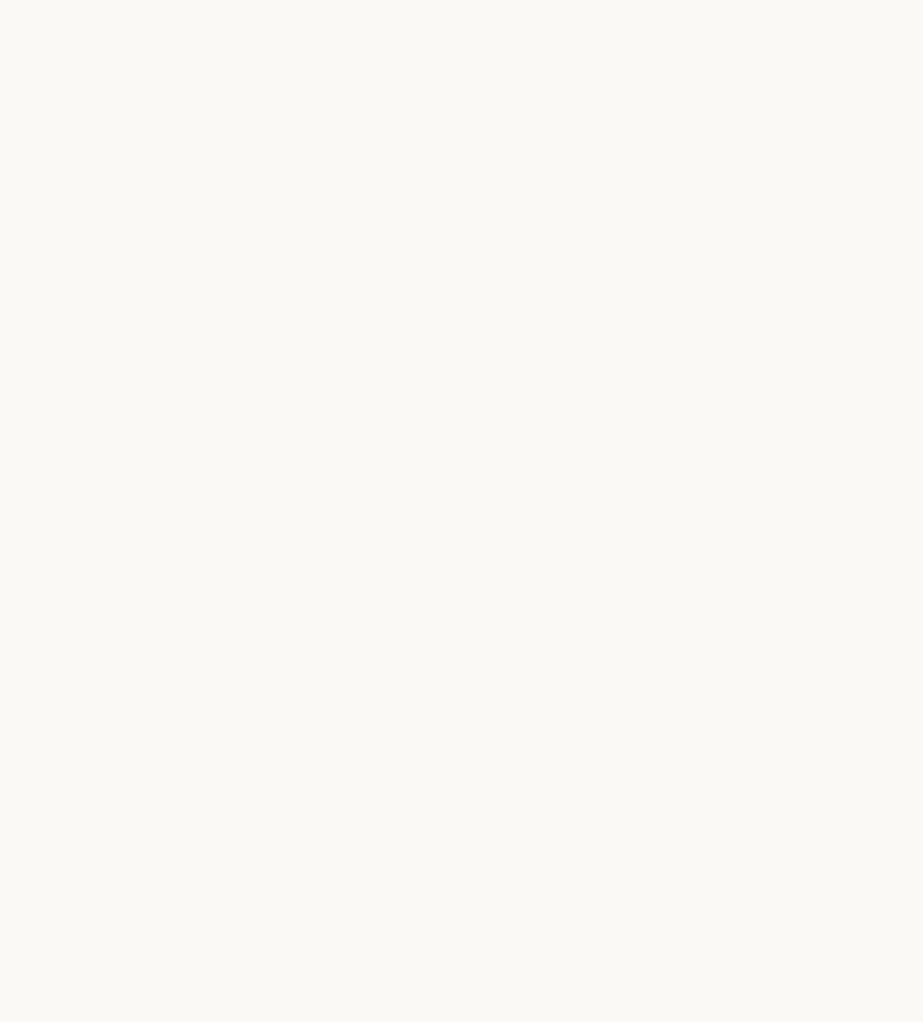
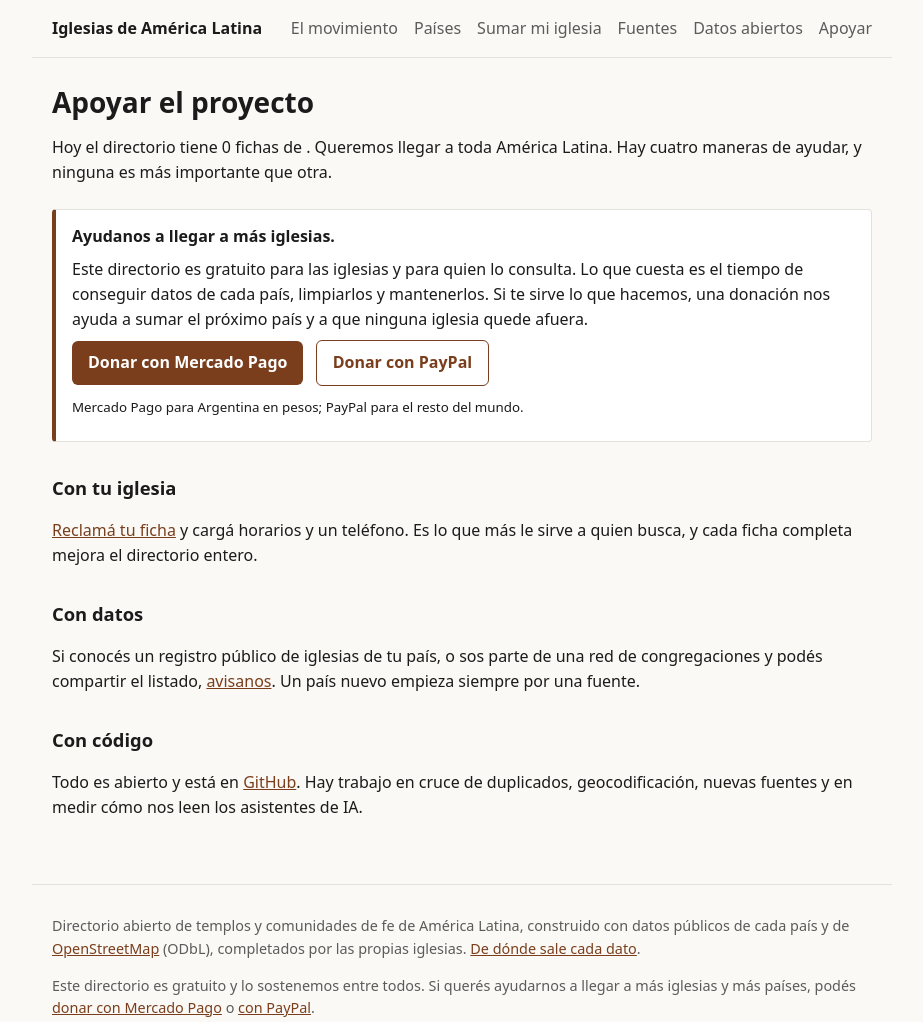
Before and after one commit to edgardok/iglesias, an Astro site in the folder sitio/: page /apoyar in a window 1280 px wide. Before the commit this address had no page. Shown: the top 1022 px of the page, without its empty margins (178-1101 px from the left). Before the commit the page ends 800 px from the top, so only its background shows below. Built offline with nearby package versions, Linux system fonts and the light colour scheme; Astro itself is replaced by a stand-in of ours.

Commit message:
Botones de donación (Mercado Pago y PayPal), página /apoyar/ y línea de apoyo en el pie
Co-Authored-By: Claude Fable 5.1 <noreply@anthropic.com>

```diff
--- /dev/null
+++ b/sitio/src/components/Donar.astro
@@ -0,0 +1,17 @@
+---
+interface Props { compacto?: boolean }
+const { compacto = false } = Astro.props;
+const PAYPAL = 'https://www.paypal.com/paypalme/edgardokrause';
+const MP = 'https://link.mercadopago.com.ar/indicedeiglesias';
+---
+{compacto
+  ? <p>Este directorio es gratuito y lo sostenemos entre todos. Si querés ayudarnos a llegar a más iglesias y más países, podés <a href={MP} rel="noopener">donar con Mercado Pago</a> o <a href={PAYPAL} rel="noopener">con PayPal</a>.</p>
+  : <div class="aviso donar">
+      <strong>Ayudanos a llegar a más iglesias.</strong>
+      <p>Este directorio es gratuito para las iglesias y para quien lo consulta. Lo que cuesta es el tiempo de conseguir datos de cada país, limpiarlos y mantenerlos. Si te sirve lo que hacemos, una donación nos ayuda a sumar el próximo país y a que ninguna iglesia quede afuera.</p>
+      <p>
+        <a class="boton" href={MP} rel="noopener">Donar con Mercado Pago</a>
+        <a class="boton secundario" href={PAYPAL} rel="noopener">Donar con PayPal</a>
+      </p>
+      <p><small>Mercado Pago para Argentina en pesos; PayPal para el resto del mundo.</small></p>
+    </div>}
--- a/sitio/src/layouts/Base.astro
+++ b/sitio/src/layouts/Base.astro
@@ -1,5 +1,6 @@
 ---
 import { NOMBRE_SITIO } from '../lib/datos';
+import Donar from '../components/Donar.astro';
 interface Props { titulo: string; descripcion: string; jsonld?: unknown; }
 const { titulo, descripcion, jsonld } = Astro.props;
 const canonical = new URL(Astro.url.pathname, Astro.site);
@@ -35,6 +36,8 @@ const canonical = new URL(Astro.url.pathname, Astro.site);
     ul.lista small { color:var(--suave); display:block }
     dl { display:grid; grid-template-columns:max-content 1fr; gap:.4rem 1.25rem } dt { color:var(--suave) } dd { margin:0 }
     .aviso { background:#fff; border:1px solid var(--linea); border-left:4px solid var(--acento); padding:.9rem 1rem; margin:1.5rem 0; border-radius:4px }
+    .boton.secundario { background:transparent; color:var(--acento); border:1px solid var(--acento); margin-left:.5rem }
+    .donar p { margin:.5rem 0 }
     .boton { display:inline-block; background:var(--acento); color:#fff; padding:.6rem 1rem; border-radius:6px; text-decoration:none; font-weight:600; border:0; cursor:pointer; font-size:1rem }
     .grilla { display:grid; grid-template-columns:repeat(auto-fill,minmax(200px,1fr)); gap:.5rem 1.5rem; padding:0; list-style:none }
     .gris { color:var(--suave) }
@@ -46,11 +49,12 @@ const canonical = new URL(Astro.url.pathname, Astro.site);
 <body>
   <header>
     <a href="/">{NOMBRE_SITIO}</a>
-    <nav><a href="/movimiento/">El movimiento</a><a href="/paises/">Países</a><a href="/sumarse/">Sumar mi iglesia</a><a href="/fuentes/">Fuentes</a><a href="/datos/">Datos abiertos</a></nav>
+    <nav><a href="/movimiento/">El movimiento</a><a href="/paises/">Países</a><a href="/sumarse/">Sumar mi iglesia</a><a href="/fuentes/">Fuentes</a><a href="/datos/">Datos abiertos</a><a href="/apoyar/">Apoyar</a></nav>
   </header>
   <main><slot /></main>
   <footer>
     <p>Directorio abierto de templos y comunidades de fe de América Latina, construido con datos públicos de cada país y de <a href="https://www.openstreetmap.org/copyright">OpenStreetMap</a> (ODbL), completados por las propias iglesias. <a href="/fuentes/">De dónde sale cada dato</a>.</p>
+    <Donar compacto />
     <p>Los datos pueden estar desactualizados. Si una ficha es tuya, <a href="/sumarse/">reclamala y corregila</a>. Código y datos en <a href="https://github.com/edgardok/iglesias">GitHub</a>.</p>
   </footer>
 </body>
--- /dev/null
+++ b/sitio/src/pages/apoyar.astro
@@ -0,0 +1,16 @@
+---
+import Base from '../layouts/Base.astro';
+import Donar from '../components/Donar.astro';
+import { iglesias, paises } from '../lib/datos';
+---
+<Base titulo="Apoyar el proyecto | Iglesias de América Latina" descripcion="Cómo ayudar a que toda iglesia de América Latina sea encontrable: con una donación, reclamando tu ficha, aportando datos de tu país o código.">
+  <h1>Apoyar el proyecto</h1>
+  <p>Hoy el directorio tiene {iglesias.length.toLocaleString('es')} fichas de {paises.map(p => p.nombre).join(', ')}. Queremos llegar a toda América Latina. Hay cuatro maneras de ayudar, y ninguna es más importante que otra.</p>
+  <Donar />
+  <h2>Con tu iglesia</h2>
+  <p><a href="/sumarse/">Reclamá tu ficha</a> y cargá horarios y un teléfono. Es lo que más le sirve a quien busca, y cada ficha completa mejora el directorio entero.</p>
+  <h2>Con datos</h2>
+  <p>Si conocés un registro público de iglesias de tu país, o sos parte de una red de congregaciones y podés compartir el listado, <a href="https://github.com/edgardok/iglesias/issues">avisanos</a>. Un país nuevo empieza siempre por una fuente.</p>
+  <h2>Con código</h2>
+  <p>Todo es abierto y está en <a href="https://github.com/edgardok/iglesias">GitHub</a>. Hay trabajo en cruce de duplicados, geocodificación, nuevas fuentes y en medir cómo nos leen los asistentes de IA.</p>
+</Base>
--- a/sitio/src/pages/movimiento.astro
+++ b/sitio/src/pages/movimiento.astro
@@ -1,5 +1,6 @@
 ---
 import Base from '../layouts/Base.astro';
+import Donar from '../components/Donar.astro';
 import { iglesias, paises, NOMBRE_SITIO } from '../lib/datos';
 const total = iglesias.length.toLocaleString('es');
 const jsonld = { '@context': 'https://schema.org', '@type': 'Article', headline: 'Que toda iglesia de América Latina sea encontrable', inLanguage: 'es',
@@ -46,5 +47,6 @@ const jsonld = { '@context': 'https://schema.org', '@type': 'Article', headline:
     <li><strong>Si programás:</strong> el código y los datos están en GitHub. Hay mucho por mejorar: cruce de duplicados, geocodificación, más fuentes.</li>
   </ul>
 
+  <Donar />
   <div class="aviso"><strong>En una frase:</strong> queremos que, cuando alguien le pregunte a cualquier asistente qué iglesias hay en su barrio, ninguna quede afuera por no tener una web.</div>
 </Base>
--- a/sitio/src/pages/sitemap-paginas.xml.ts
+++ b/sitio/src/pages/sitemap-paginas.xml.ts
@@ -1,7 +1,7 @@
 import { paises, provinciasDe, localidadesDe, tiposDe } from '../lib/datos';
 export const GET = ({ site }: { site: URL }) => {
   const u = (p: string) => `<url><loc>${new URL(p, site).href}</loc></url>`;
-  const urls = ['/', '/movimiento/', '/paises/', '/sumarse/', '/datos/', '/fuentes/',
+  const urls = ['/', '/movimiento/', '/apoyar/', '/paises/', '/sumarse/', '/datos/', '/fuentes/',
     ...paises.flatMap(p => [`/${p.slug}/`, `/${p.slug}/fuentes/`, `/${p.slug}/tipo/`, ...tiposDe(p.iglesias).map(t => `/${p.slug}/tipo/${t.slug}/`),
       ...provinciasDe(p.slug).flatMap(r => [`/${p.slug}/${r.slug}/`, ...localidadesDe(p.slug, r.slug).flatMap(l => [`/${p.slug}/${r.slug}/${l.slug}/`, `/${p.slug}/${r.slug}/${l.slug}.md`])])])];
   return new Response(`<?xml version="1.0" encoding="UTF-8"?>\n<urlset xmlns="http://www.sitemaps.org/schemas/sitemap/0.9">\n${urls.map(u).join('\n')}\n</urlset>`, { headers: { 'content-type': 'application/xml' } });
```
